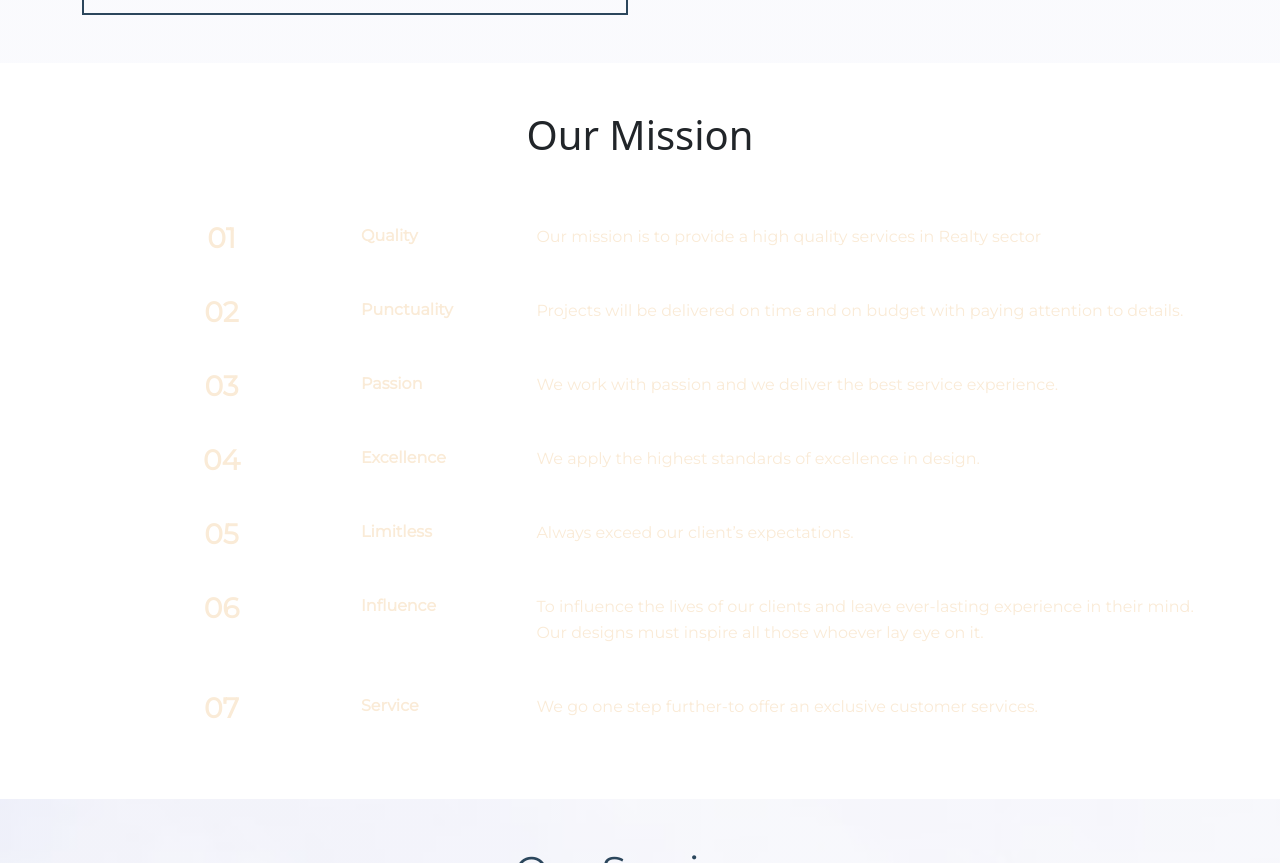
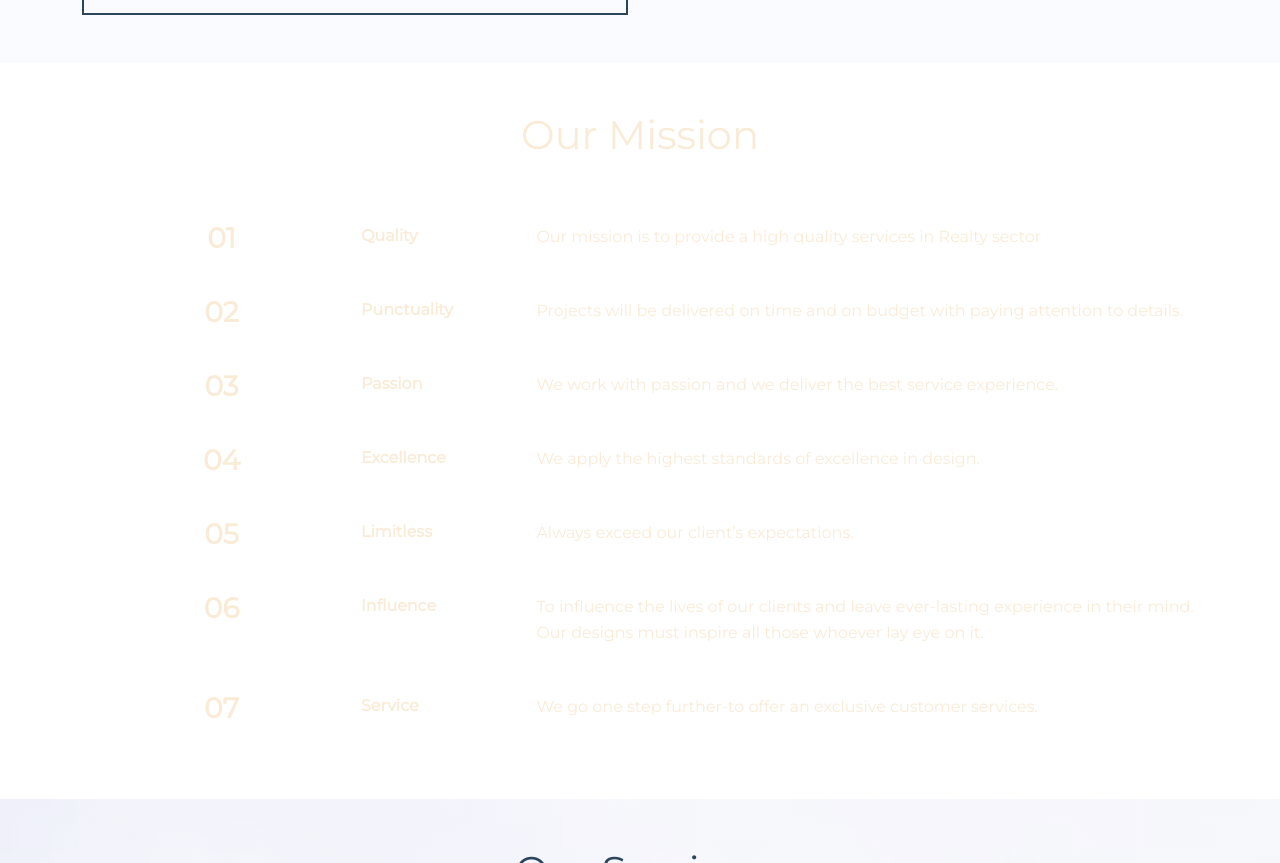
Before and after one commit to Hamza960/Silver-Estates-Website, a plain HTML site: page index.html in a window 1280 px wide. Shown: the part 1166-2029 px from the top of the page. Drawn offline with nearby package versions, Linux system fonts and the light colour scheme.

Commit message:
Update style.css
Done

```diff
--- a/assets/style.css
+++ b/assets/style.css
@@ -242,6 +242,11 @@ text-align: center;
 
 /* our mission css */
 
+.mission_title{
+    font-family: 'Montserrat', sans-serif;
+    color: antiquewhite;
+}
+
 .our_mission_section{
     background-image: url(../images/backgrounds/our_mission_bg.jpg);
     background-size: cover;
```
